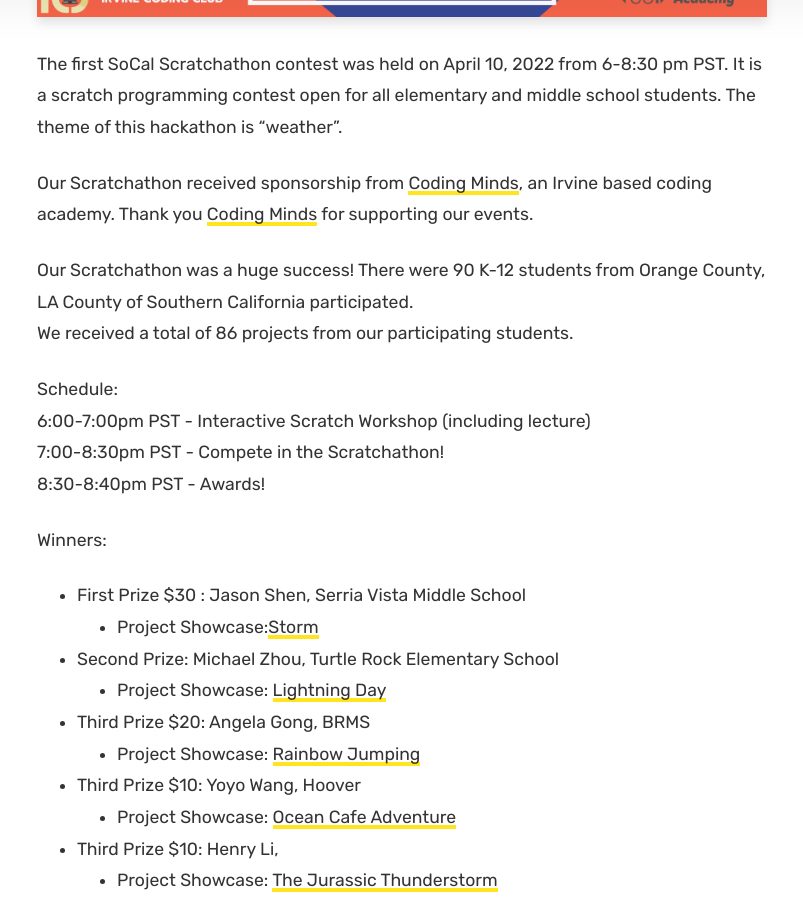
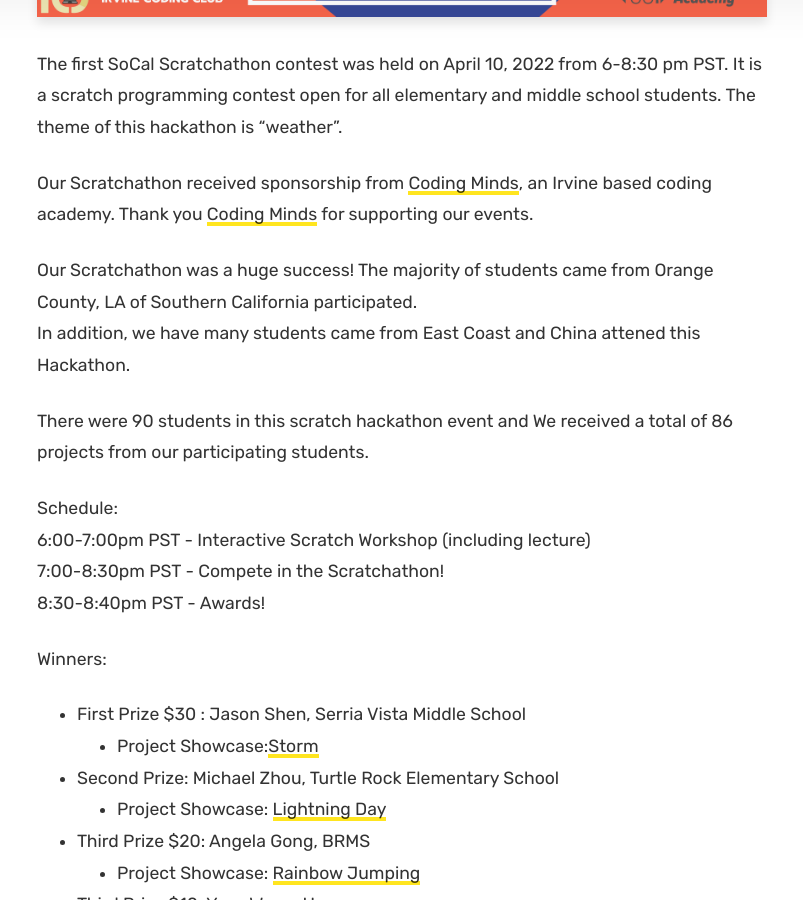
Before and after one commit to irvinecodingclub/irvinecodingclub.github.io, a Jekyll site: the page built from _posts/2022-03-16-scratchathon.md, in a window 1280 px wide and 900 px high, scrolled down 530 px. Shown: the whole window, without its empty margins (48-851 px from the left). Built offline with Jekyll 4.4.1, drawn with Linux system fonts in a browser that asks for light colours; comment, search, counter and statistics services are not loaded.

Commit message:
Update 2022-03-16-scratchathon.md

```diff
--- a/_posts/2022-03-16-scratchathon.md
+++ b/_posts/2022-03-16-scratchathon.md
@@ -16,9 +16,10 @@ The theme of this hackathon is "weather".
 Our Scratchathon received sponsorship from [Coding Minds](https://codingmindsacademy.com/), an Irvine based coding academy.
 Thank you [Coding Minds](https://codingmindsacademy.com/) for supporting our events.
 
-Our Scratchathon was a huge success!
-There were 90 K-12 students from Orange County, LA County of Southern California participated.
-We received a total of 86 projects from our participating students.
+Our Scratchathon was a huge success! The majority of students came from Orange County, LA of Southern California participated.
+In addition, we have many students came from East Coast and China attened this Hackathon.
+
+There were 90 students in this scratch hackathon event and We received a total of 86 projects from our participating students.
 
 Schedule:
 6:00-7:00pm PST - Interactive Scratch Workshop (including lecture)
```
